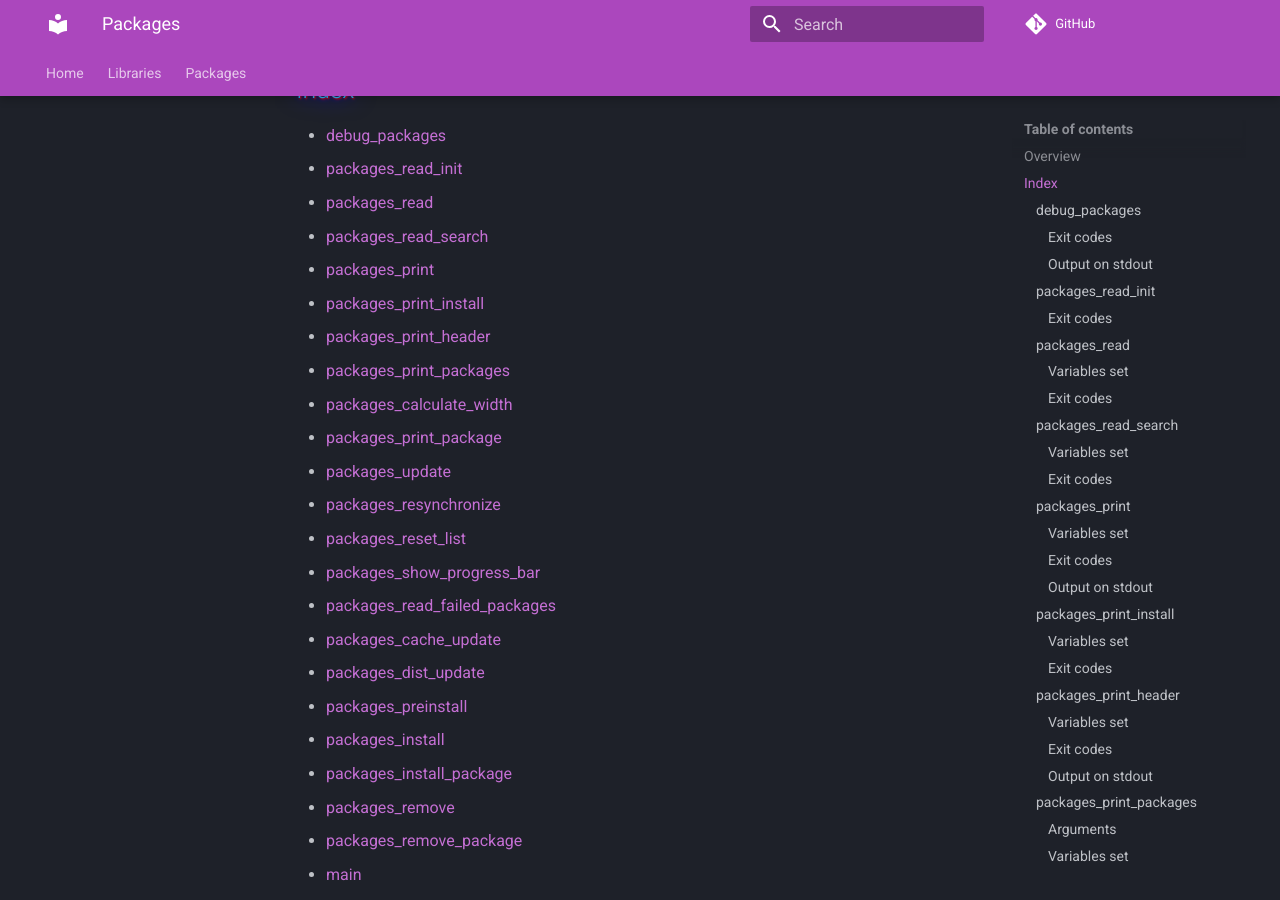
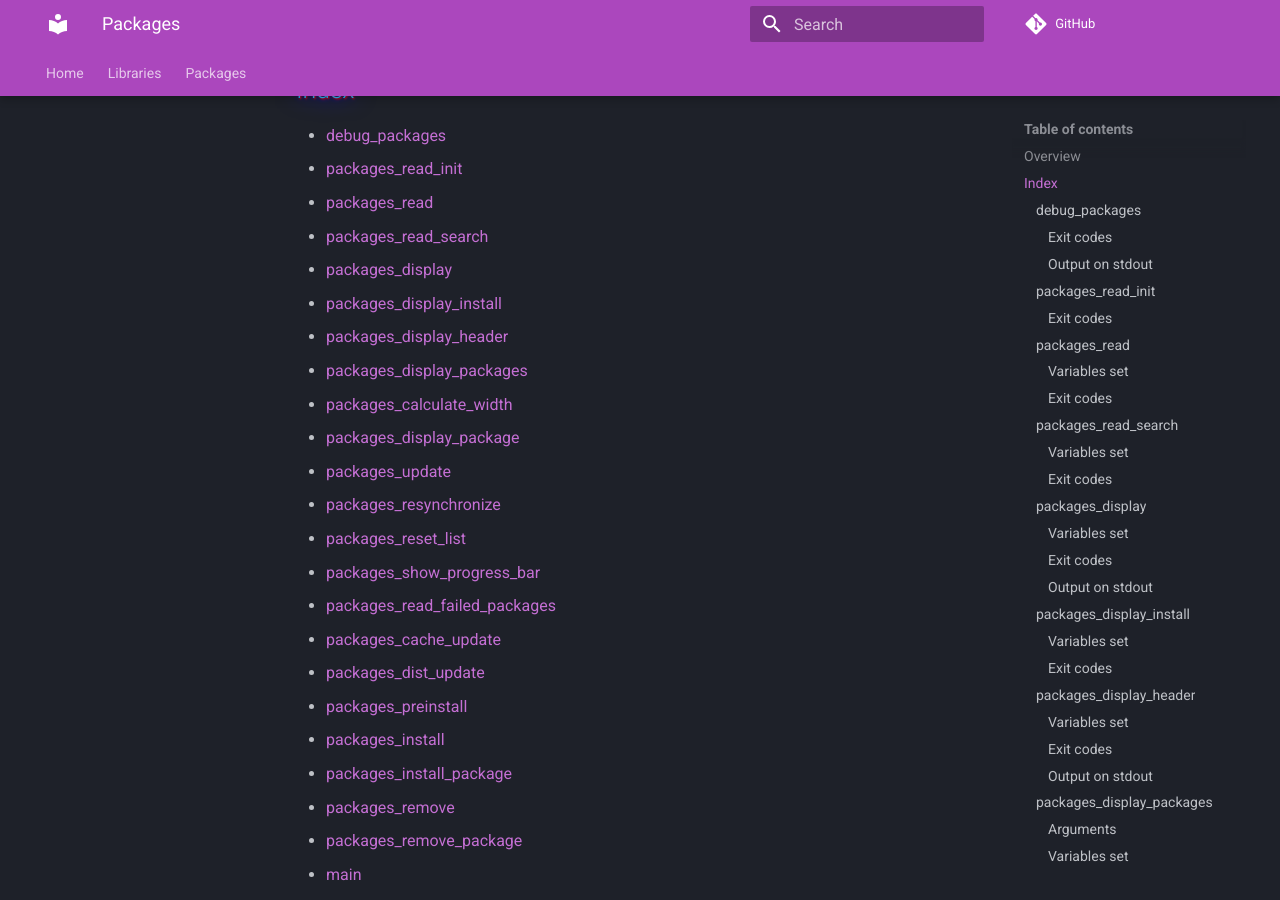
Before and after one commit to christopherlouet/pimpmyterm, an MkDocs documentation site: the page built from docs/libs/packages.md, in a window 1280 px wide and 900 px high, scrolled down 338 px. Built offline with MkDocs 1.6.1 and Material for MkDocs 9.7.7, drawn with Linux system fonts in a browser that asks for light colours; some of the changed text lies outside the part shown.

```diff
--- a/docs/libs/packages.md
+++ b/docs/libs/packages.md
@@ -12,12 +12,12 @@
 * [packages_read_init](#packagesreadinit)
 * [packages_read](#packagesread)
 * [packages_read_search](#packagesreadsearch)
-* [packages_print](#packagesprint)
-* [packages_print_install](#packagesprintinstall)
-* [packages_print_header](#packagesprintheader)
-* [packages_print_packages](#packagesprintpackages)
+* [packages_display](#packagesdisplay)
+* [packages_display_install](#packagesdisplayinstall)
+* [packages_display_header](#packagesdisplayheader)
+* [packages_display_packages](#packagesdisplaypackages)
 * [packages_calculate_width](#packagescalculatewidth)
-* [packages_print_package](#packagesprintpackage)
+* [packages_display_package](#packagesdisplaypackage)
 * [packages_update](#packagesupdate)
 * [packages_resynchronize](#packagesresynchronize)
 * [packages_reset_list](#packagesresetlist)
@@ -100,7 +100,7 @@
 * **1**: If the package name does not match the one you are looking for.
 * **2**: If the package category does not match the one you are looking for.
 
-### packages_print
+### packages_display
 
 Display the list of packages, depending on the display settings.
 
@@ -128,7 +128,7 @@
 
 * Displaying the list of packages.
 
-### packages_print_install
+### packages_display_install
 
 Display the list of packages to be installed.
 
@@ -144,7 +144,7 @@
 * **1**: Unable to display column headers for packages to be installed.
 * **2**: Unable to display packages to be installed.
 
-### packages_print_header
+### packages_display_header
 
 Display column headers.
 
@@ -163,7 +163,7 @@
 
 * Column headers to be displayed.
 
-### packages_print_packages
+### packages_display_packages
 
 Display the list of packages to display, install or remove.
 
@@ -207,7 +207,7 @@
 * **0**: If successful.
 * **1**: Terminal width too small to display packages.
 
-### packages_print_package
+### packages_display_package
 
 Display a package.
 
```
Also changed, not shown: docs/pimpmyterm.md (+10 -10 lines), 2 other files.
